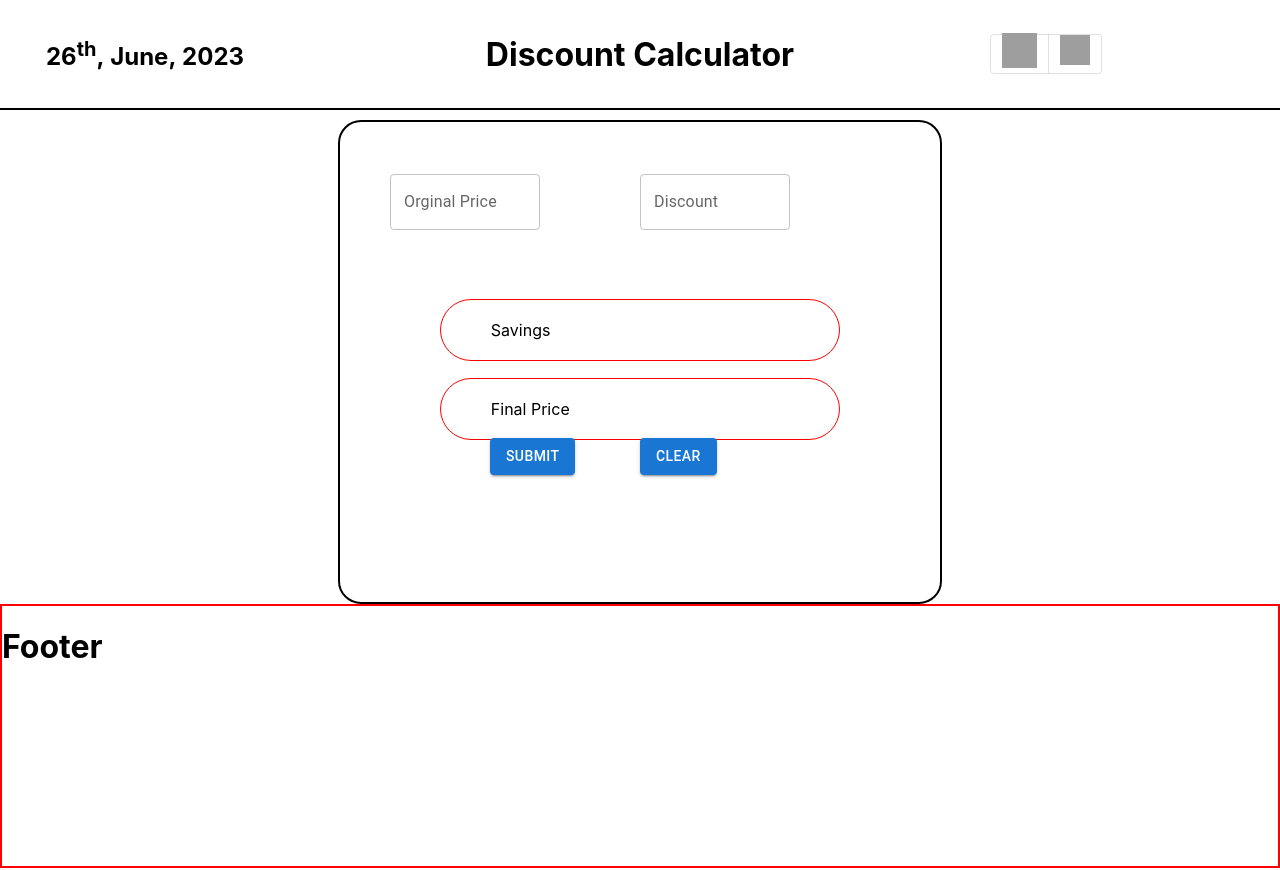
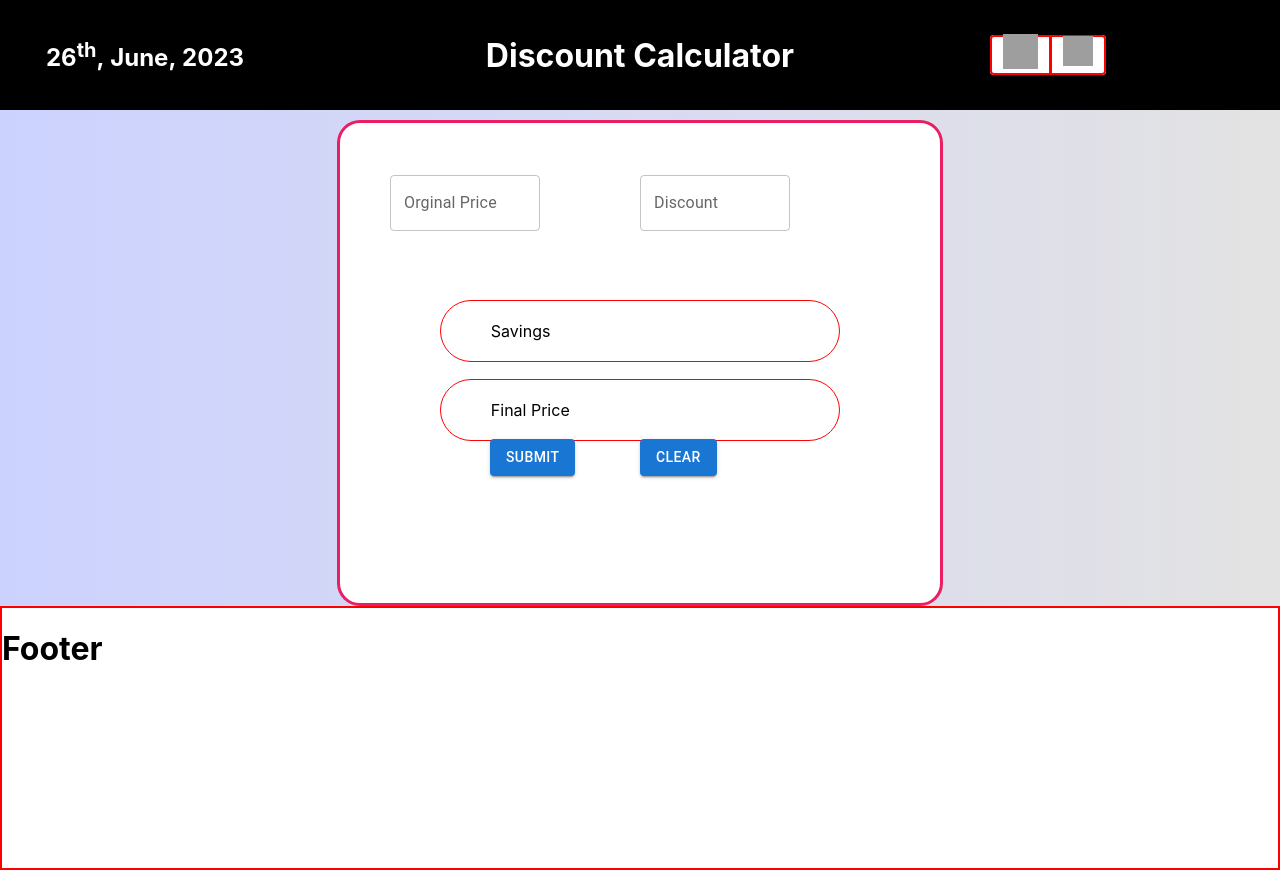
Before and after one commit to balaji1610/Discount_Calculator, a React (Create React App) app: page / in a window 1280 px wide. Built offline with nearby package versions, Linux system fonts and the light colour scheme; grey boxes are pictures that could not be loaded.

Commit message:
bg_css_add

```diff
--- a/src/Containers/CurrentDate.jsx
+++ b/src/Containers/CurrentDate.jsx
@@ -10,7 +10,7 @@ export default function CurrentDate() {
   const CurrentYear = `${date.getFullYear()}`;
   return (
     <div>
-      <h2 style={{ color: "#000000" }}>
+      <h2 style={{ color: "#ffffff" }}>
         {CurrentData}
         <sup>th</sup>,&nbsp;
         {CurrentMonth},&nbsp;{CurrentYear}
--- a/src/Containers/Header.jsx
+++ b/src/Containers/Header.jsx
@@ -14,7 +14,8 @@ export default function Header() {
         alignItems="center"
         style={{
           height: "150px",
-          borderBottom: "2px solid #000000",
+          backgroundColor: "#000000",
+          color: "#ffffff",
         }}
       >
         <Grid item xs={3}>
--- a/src/Containers/ToggleButtonComp.jsx
+++ b/src/Containers/ToggleButtonComp.jsx
@@ -21,9 +21,15 @@ export default function ToggleButtonComp() {
         aria-label="Platform"
         style={{
           height: "40px",
+          backgroundColor: "#ffffff",
         }}
       >
-        <ToggleButton value="web">
+        <ToggleButton
+          value="web"
+          style={{
+            border: "2px solid red",
+          }}
+        >
           {" "}
           <Link to="/">
             <div>
@@ -36,7 +42,12 @@ export default function ToggleButtonComp() {
             </div>
           </Link>
         </ToggleButton>
-        <ToggleButton value="android">
+        <ToggleButton
+          value="android"
+          style={{
+            border: "2px solid red",
+          }}
+        >
           <Link to="/History">
             <div>
               {" "}
--- a/src/Css/Discount.css
+++ b/src/Css/Discount.css
@@ -7,7 +7,8 @@
 .CardDiscount__Layout {
   height: 60vh;
   width: 75vh;
-  border: 2px solid black;
+  border: 3px solid #e91e63;
   border-radius: 23px;
   margin-top: 10px;
+  background-color: #ffffff;
 }
--- a/src/Pages/DiscountCalculatorPage.jsx
+++ b/src/Pages/DiscountCalculatorPage.jsx
@@ -76,7 +76,12 @@ export default function DiscountCalculatorPage() {
   // console.log(add, "addREdux");
 
   return (
-    <div>
+    <div
+      style={{
+        background:
+          "linear-gradient(90deg, hsla(233, 100%, 90%, 1) 0%, hsla(0, 0%, 89%, 1) 100%)",
+      }}
+    >
       <CardDiscount>
         <form onSubmit={handleSubmit}>
           <Grid
```
